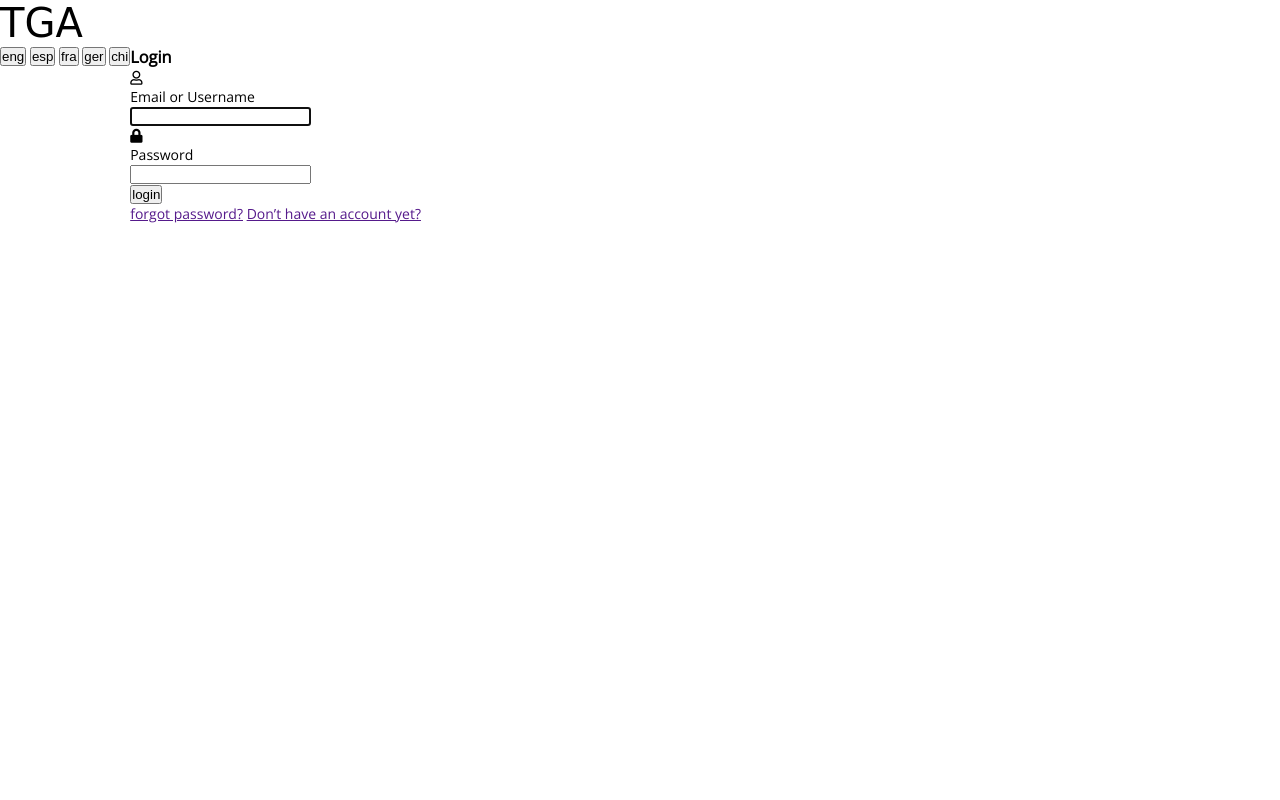
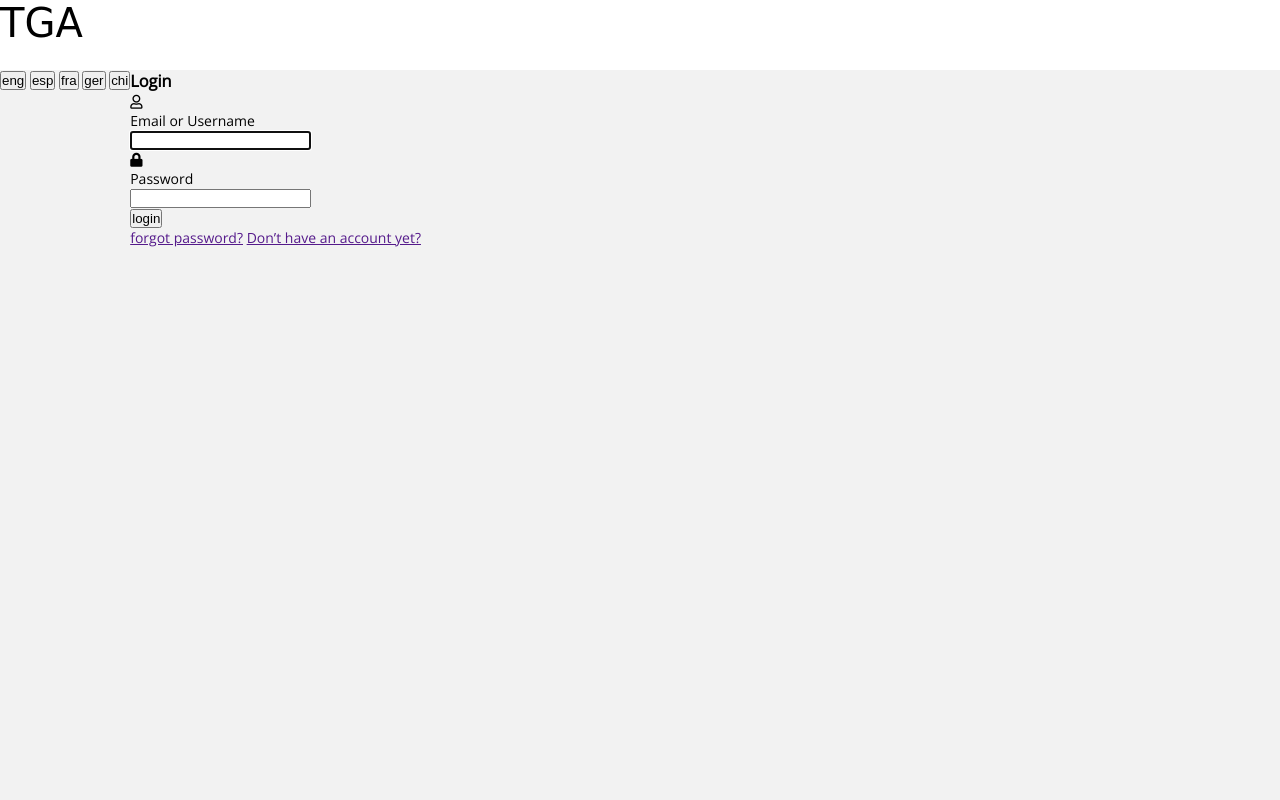
Before and after one commit to Cross-repo/TeamTGAtask2, a PHP site: page / in a window 1280 px wide. Run offline with PHP 8.4, Linux system fonts and the light colour scheme; some web fonts are replaced.

Commit message:
Sets height for main based on header height

```diff
--- a/stylesheet.css
+++ b/stylesheet.css
@@ -19,6 +19,7 @@ body, main, header, section, article {
 
 header {
   width: 100%;
+  height: 70px;
 }
 
 header div#logo-container a#logo {
@@ -31,4 +32,10 @@ header div#logo-container a#logo {
 header div#logo-container a#logo span#logo-team-text {
   display: none;
 }
+
+main {
+  width: 100%;
+  background-color: #f2f2f2;
+  min-height: calc(100vh - 70px);
+}
 /*# sourceMappingURL=stylesheet.css.map */
--- a/stylesheet.scss
+++ b/stylesheet.scss
@@ -19,6 +19,7 @@ body, main, header, section, article{
 
 header{
     width: 100%;
+    height: 70px;
     div#logo-container{
         a#logo{
             text-decoration: none;
@@ -31,3 +32,9 @@ header{
         }
     }
 }
+
+main{
+    width: 100%;
+    background-color: #f2f2f2;
+    min-height: calc(100vh - 70px);;
+}
```
Also changed, not shown: 1 other file.
